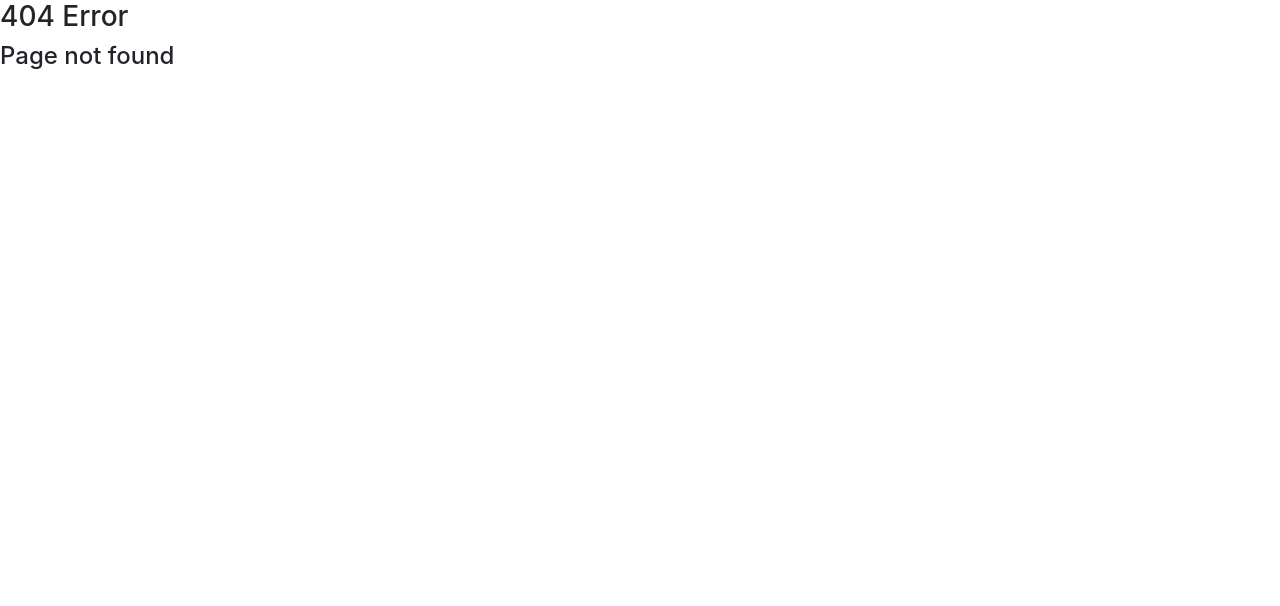
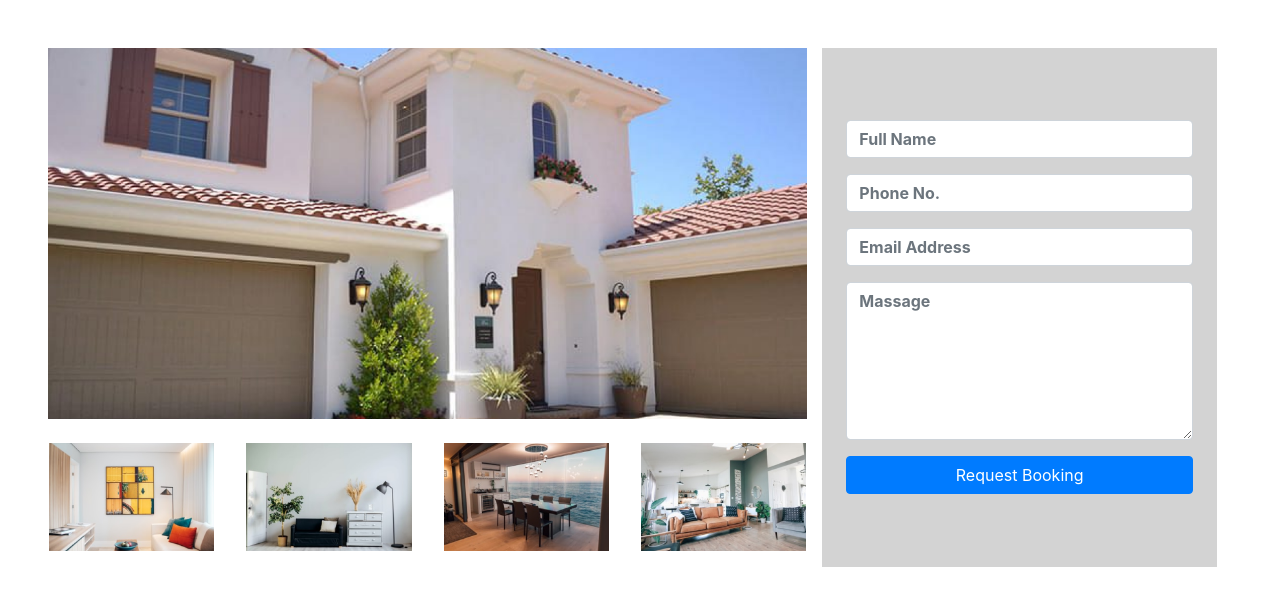
Before and after one commit to dev-abuhasan/apartment-hunt-client, a React (Create React App) app: page /details in a window 1280 px wide. Before the commit this address had no page. Shown: the top 606 px of the page. Built offline with nearby package versions, Linux system fonts and the light colour scheme; what formsy-react would draw is missing.

Commit message:
Card  Details page done

```diff
--- a/src/App.js
+++ b/src/App.js
@@ -6,6 +6,7 @@ import { BrowserRouter as Router } from "react-router-dom";
 import Routes from './Components/Pages/Routes';
 import { UserAuthProvider } from './Components/AuthData/Auth';
 import { ExtraDataProvider } from './Components/ExtraData/ExtraData';
+import 'bootstrap/dist/css/bootstrap.min.css';
 
 function App() {
   return (
--- a/src/Components/Pages/Home/HomeDetails.js
+++ b/src/Components/Pages/Home/HomeDetails.js
@@ -1,11 +1,70 @@
 import React from 'react';
+import { Button, Form } from 'react-bootstrap';
+import img from '../../images/Rectangle 406.png';
+import img1 from '../../images/Rectangle 407.png';
+import img2 from '../../images/Rectangle 408.png';
+import img3 from '../../images/Rectangle 409.png';
+import img4 from '../../images/Rectangle 410.png';
 
 const HomeDetails = () => {
     return (
-        <div>
+        <section>
+            <div className="container-fluid row p-5">
+                <div className="col-md-8">
+                    <div className="mb-2">
+                        <img src={img} alt="" />
+                    </div>
+                    <div className=" row ">
+                        <div className="col-md-3 col-sm-3 col-6 p-3">
+                            <div >
+                                <img src={img1} alt="" />
+                            </div>
+                        </div>
+                        <div className="col-md-3 col-sm-3 col-6 p-3">
+                            <div >
+                                <img src={img2} alt="" />
+                            </div>
+                        </div>
+                        <div className="col-md-3 col-sm-3 col-6 p-3">
+                            <div >
+                                <img src={img3} alt="" />
+                            </div>
+                        </div>
+                        <div className="col-md-3 col-sm-3 col-6 p-3">
+                            <div >
+                                <img src={img4} alt="" />
+                            </div>
+                        </div>
+                    </div>
+                </div>
 
-        </div>
+                <div style={{ backgroundColor: "lightgrey" }} className="col-md-4 p-4 px-3">
+                    <Form style={{ backgroundColor: "lightgrey" }} className="my-5 md-3">
+                        <Form.Group controlId="exampleForm.ControlInput1">
+                            <Form.Control type="name" placeholder="Full Name" />
+                        </Form.Group>
+
+                        <Form.Group controlId="exampleForm.ControlInput1">
+                            <Form.Control type="phone" placeholder="Phone No." />
+                        </Form.Group>
+
+                        <Form.Group controlId="exampleForm.ControlInput1">
+                            <Form.Control type="email" placeholder="Email Address" />
+                        </Form.Group>
+
+                        <Form.Group controlId="exampleForm.ControlTextarea1">
+                            <Form.Control as="textarea" rows={6} placeholder="Massage" />
+                        </Form.Group>
+                        <Button style={{ width: "100%" }} type="submit">Request Booking</Button>
+                        {/* <input style={{ width: "100%" }} type="submit" /> */}
+                    </Form>
+                </div>
+            </div>
+        </section>
     );
 };
 
 export default HomeDetails;
+
+{/*  */}
+//
--- /dev/null
+++ b/src/Components/Pages/Home/HomeDetails.scss
@@ -0,0 +1,9 @@
+// body{
+//     background-color: gray;
+// }
+// .LoginBox{
+
+//     height: auto;
+//     border-radius:2px;
+//     box-shadow: 0 0 6px gray;
+// }
--- a/src/Components/Pages/Routes.js
+++ b/src/Components/Pages/Routes.js
@@ -4,6 +4,7 @@ import Login from '../AuthData/Login';
 import PrivateRoute from '../AuthData/PrivateRoute';
 import Dashboard from '../Dashboard/Dashboard';
 import Home from './Home/Home';
+import HomeDetails from './Home/HomeDetails';
 import NotFoundPages from './ShearCompo/NotFoundPages';
 
 const Routes = () => {
@@ -16,6 +17,8 @@ const Routes = () => {
                 <Dashboard />
             </PrivateRoute>
 
+            <Route path="/details" component={HomeDetails} />;
+
             <Route path="/login" component={Login} />;
             <Route path="*" component={NotFoundPages} />
         </Switch>
```
